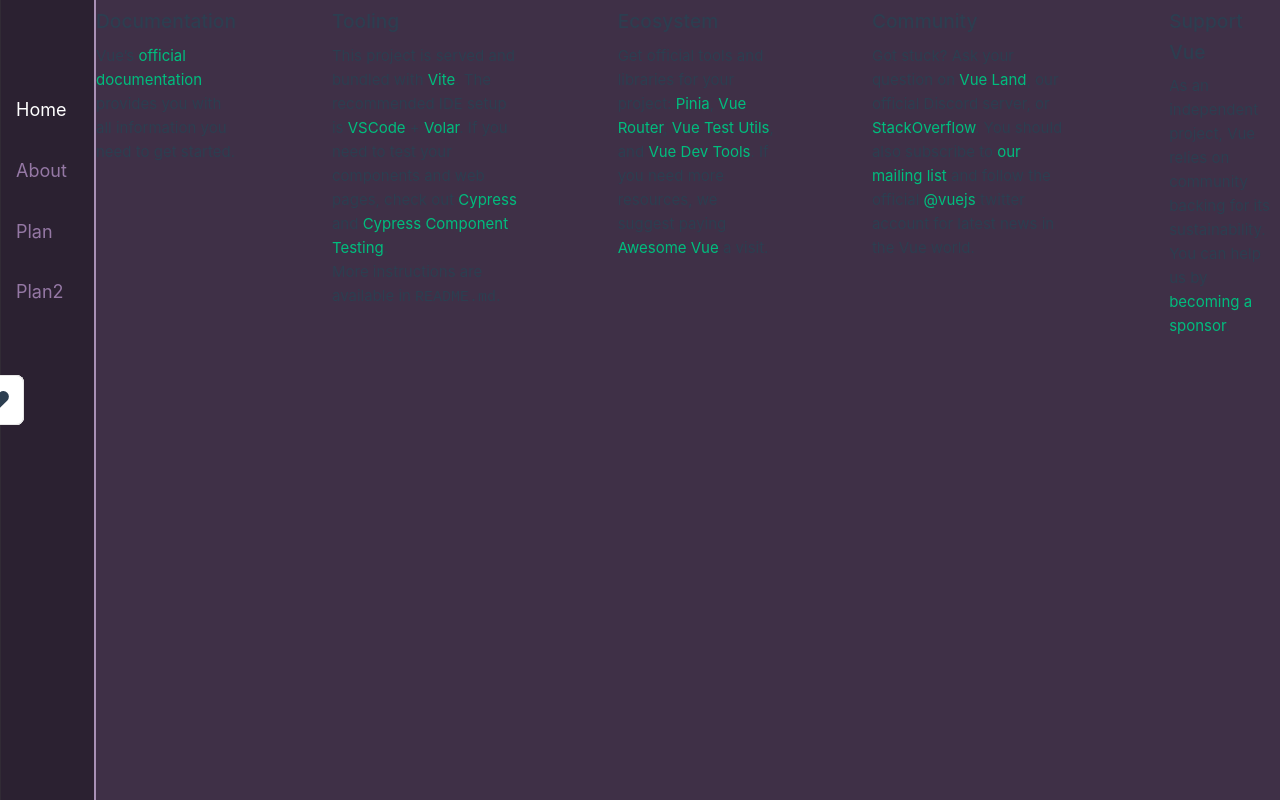
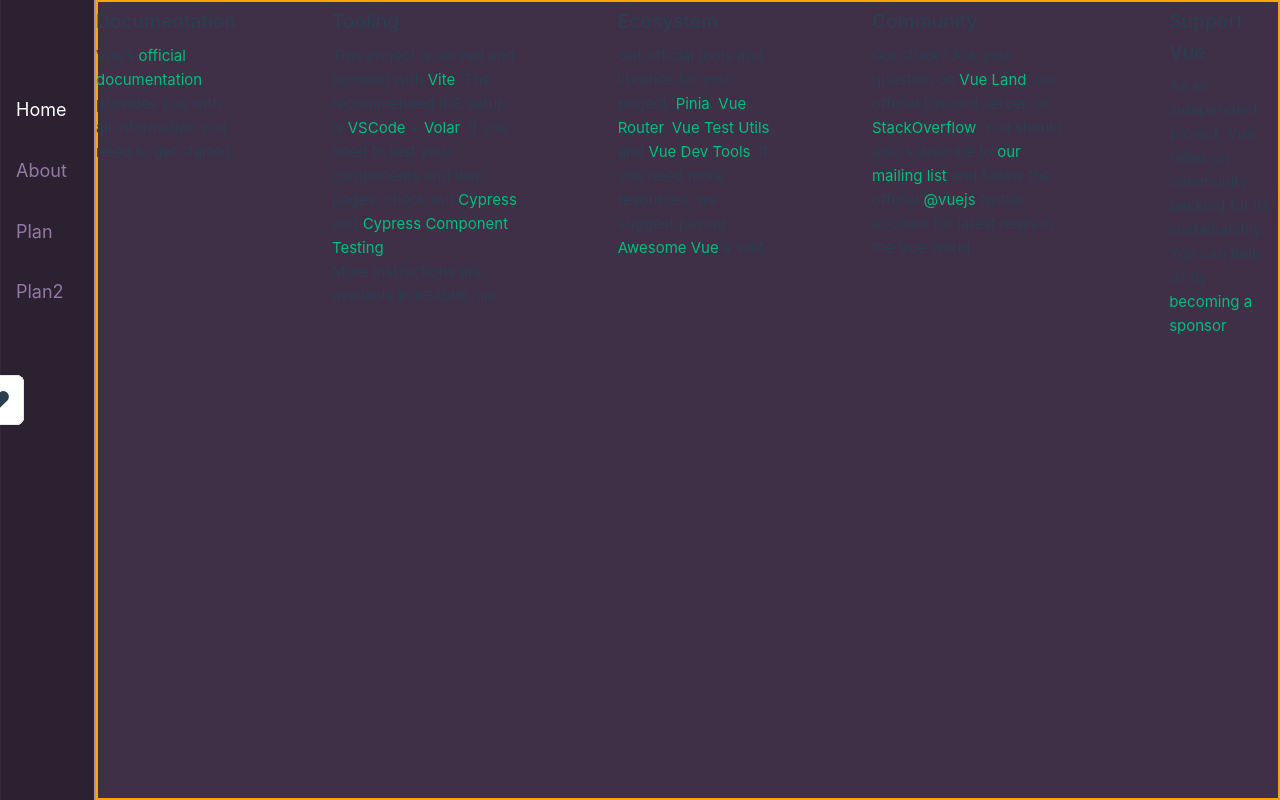
Before and after one commit to thabotr/planner, a Vue app: page / in a window 1280 px wide. Built offline with nearby package versions, Linux system fonts and the light colour scheme; what v-calendar would draw is missing.

Commit message:
content padding

```diff
--- a/src/App.vue
+++ b/src/App.vue
@@ -14,7 +14,7 @@
       <button class="mobile-only">Nav Menu</button>
       <button class="mobile-only">Create Item Menu</button>
     </nav>
-    <div id="content">
+    <div id="content" class="hlt-1">
       <RouterView />
     </div>
   </main>
@@ -49,6 +49,8 @@
 #content {
   flex: 1;
   background-color: var(--color-bg);
+  display: grid;
+  padding: 0 1rem 0 1rem;
 }
 
 .mobile-only {
@@ -58,6 +60,10 @@
 @media (min-width: 1024px) {
   nav {
     padding-block: 6rem;
+  }
+
+  #content {
+    padding: 4rem 6% 4rem 1rem;
   }
 }
 
```
